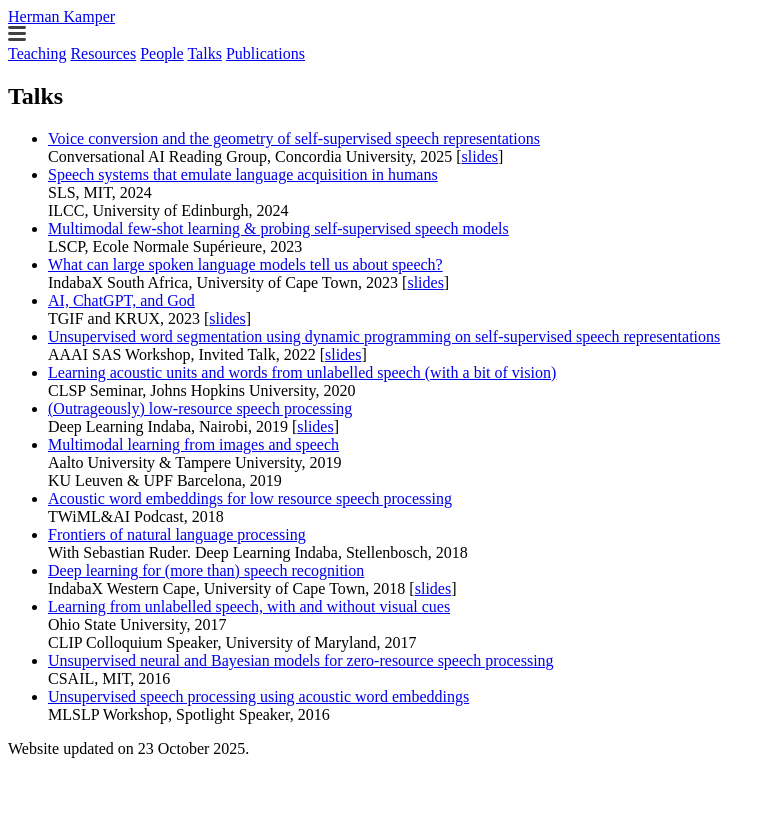
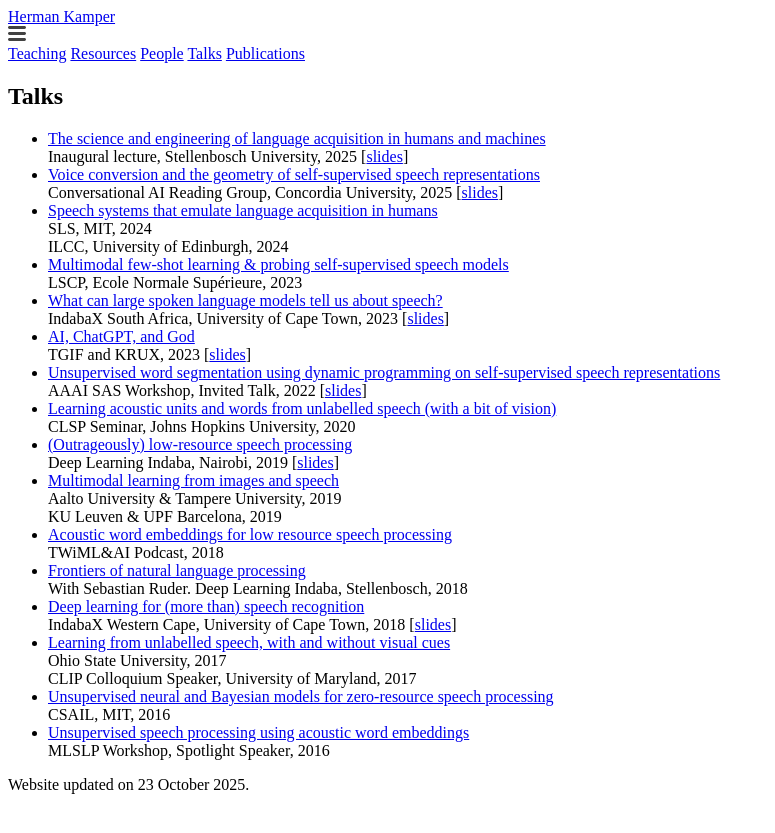
Before and after one commit to kamperh/kamperh.github.io, a Jekyll site: the page built from talks.md, in a window 1280 px wide. Shown: the top 833 px of the page, without its empty margins (0-775 px from the left). Built offline with Jekyll 4.4.1, drawn with Linux system fonts in a browser that asks for light colours; a style sheet for code colours, icons or effects is not loaded.

Commit message:
Update talks.md

```diff
--- a/talks.md
+++ b/talks.md
@@ -9,6 +9,8 @@ order: 4
 
 <!-- Many of the talks below are also on [this YouTube playlist](https://www.youtube.com/playlist?list=PLmZlBIcArwhOcX0KF9aNc-BfZxd1xqF8H). -->
 
+- [The science and engineering of language acquisition in humans and machines](https://www.youtube.com/live/gDfy_n5IbFo?t=550)
+  Inaugural lecture, Stellenbosch University, 2025 [[slides]({{site.url}}/slides/kamper2025inaugural.pdf)]
 - [Voice conversion and the geometry of self-supervised speech representations](https://youtu.be/L6SnWOui_7A)
   Conversational AI Reading Group, Concordia University, 2025 [[slides]({{site.url}}/slides/kamper_convairg2025_talk-compressed.pdf)]
 - [Speech systems that emulate language acquisition in humans]({{site.url}}/slides/kamper_mit2024_talk-compressed.pdf)
```
